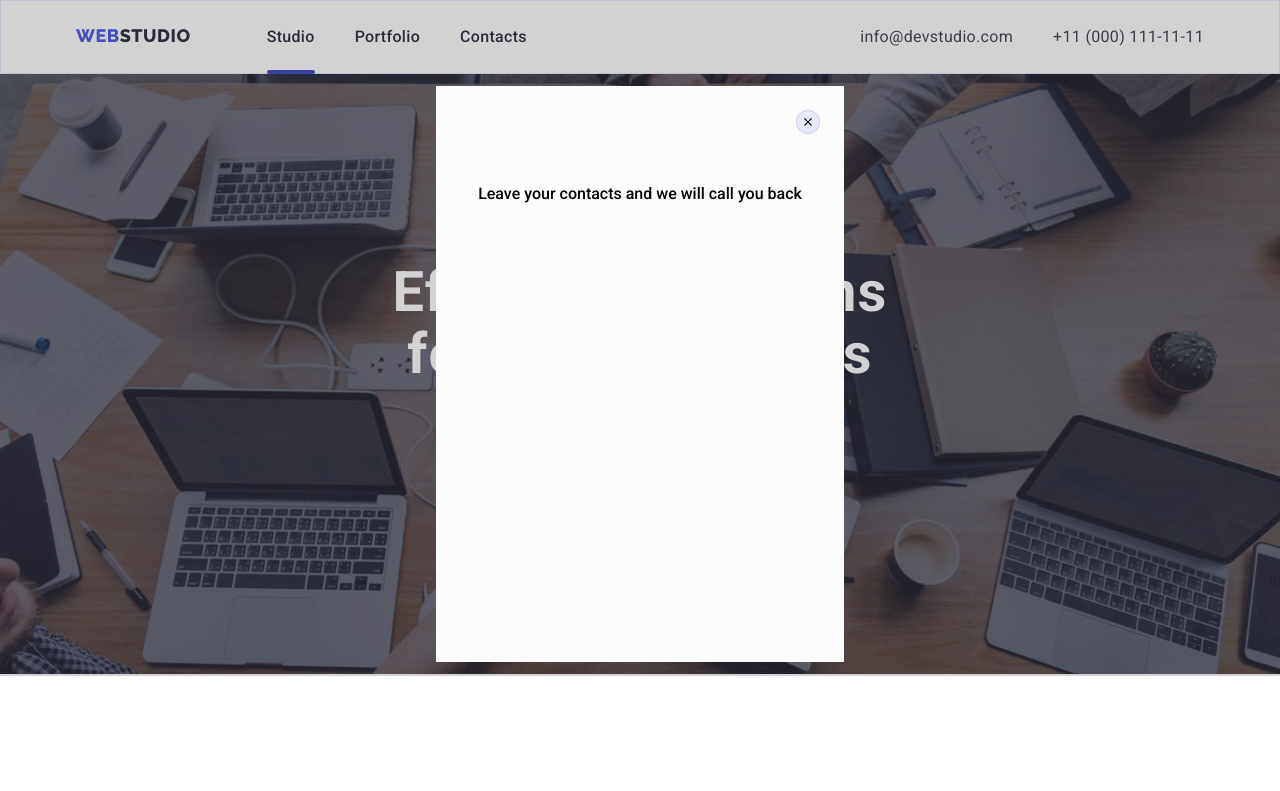
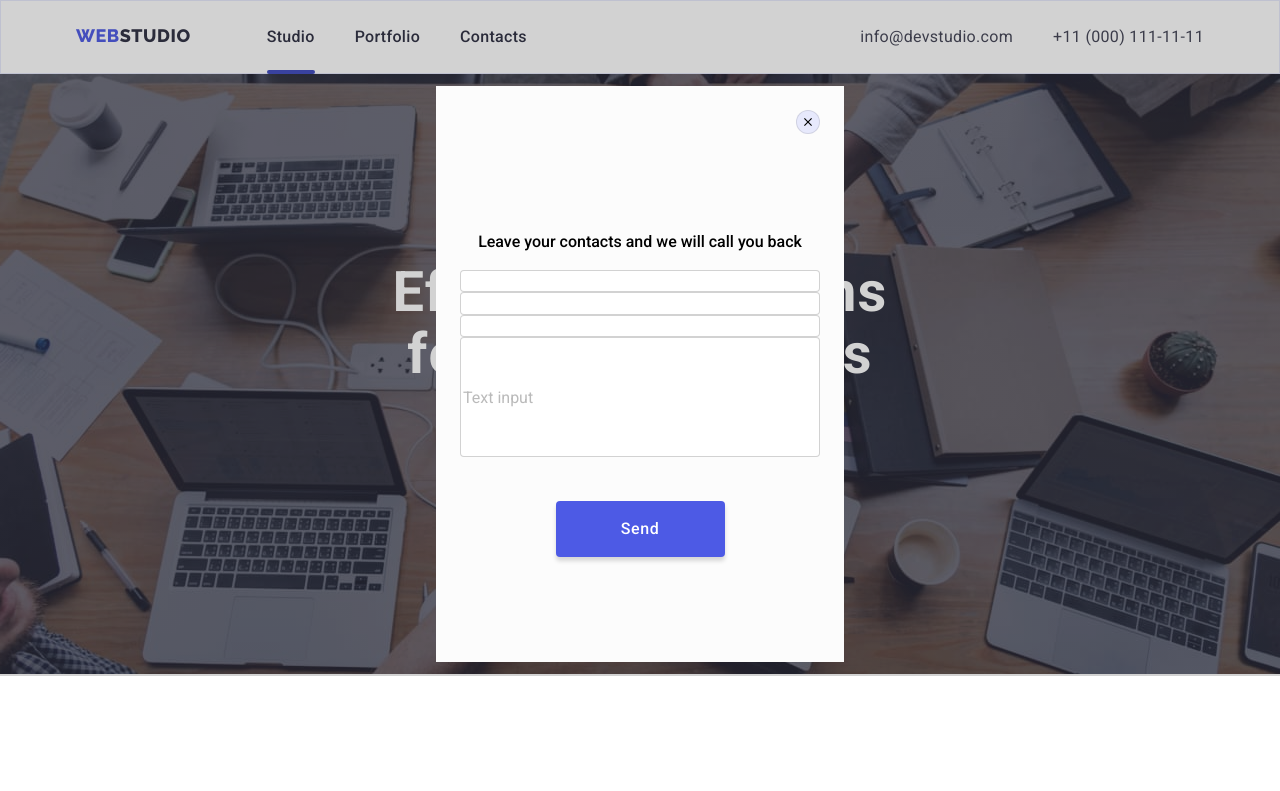
Before and after one commit to Terrenss/goit-markup-hw-06, a plain HTML site: page index.html in a window 1280 px wide. Both pictures are taken after a click on the button "Order Service". Shown: the top 791 px of the page. Drawn offline with nearby package versions, Linux system fonts and the light colour scheme.

Commit message:
modal vork

```diff
--- a/css/styles.css
+++ b/css/styles.css
@@ -288,12 +288,13 @@ body {
   background: #fcfcfc;
   top: 374px;
   left: 50%;
-  padding: 24px;
+  padding: 72px 24px 24px 24px;
   transition: 250ms cubic-bezier(0.4, 0, 0.2, 1);
 }
 
 .modal-button {
   position: absolute;
+  display: flex;
   top: 24px;
   right: 24px;
   width: 24px;
@@ -303,7 +304,6 @@ body {
   border-radius: 50%;
   margin-left: auto;
   transition: 250ms cubic-bezier(0.4, 0, 0.2, 1);
-  display: flex;
   padding: 0;
 }
 
@@ -325,6 +325,70 @@ body {
   line-height: 1.5;
   text-align: center;
   margin-top: 72px;
+  margin-bottom: 16px;
+}
+
+.modal-form {
+  display: flex;
+  flex-direction: column;
+  align-items: center;
+  text-align: center;
+}
+
+.form-input-1 {
+  width: 100%;
+  border: 1px solid rgba(33, 33, 33, 0.2);
+  border-radius: 4px;
+  /* border: 1px solid #4d5ae5; -active */
+}
+
+.form-input-2 {
+  width: 100%;
+  border: 1px solid rgba(33, 33, 33, 0.2);
+  border-radius: 4px;
+}
+
+.form-input-3 {
+  width: 100%;
+  border: 1px solid rgba(33, 33, 33, 0.2);
+  border-radius: 4px;
+}
+
+.form-input-4 {
+  width: 100%;
+  height: 120px;
+  border: 1px solid rgba(33, 33, 33, 0.2);
+  border-radius: 4px;
+  margin-bottom: 20px;
+}
+
+.form-input-4::placeholder {
+  color: rgba(117, 117, 117, 0.5);
+}
+
+.modal-send-button {
+  font-family: "Roboto";
+  font-style: normal;
+  font-weight: 500;
+  font-size: 16px;
+  line-height: 1.5;
+  cursor: pointer;
+  display: inline-block;
+  letter-spacing: 0.04em;
+  color: #ffffff;
+  width: 169px;
+  background: #4d5ae5;
+  box-shadow: 0px 4px 4px rgba(0, 0, 0, 0.15);
+  border-radius: 4px;
+  border: none;
+  padding: 16px 32px;
+  margin-top: 24px;
+  transition: 250ms cubic-bezier(0.4, 0, 0.2, 1);
+}
+
+.modal-send-button:hover,
+.modal-send-button:focus {
+  background: #404bbf;
 }
 
 /* /Hero Section */
--- a/index.html
+++ b/index.html
@@ -81,7 +81,17 @@
               <h3 class="modal-main-title">
                 Leave your contacts and we will call you back
               </h3>
-              <form action=""></form>
+              <form class="modal-form">
+                <input type="text" class="form-input-1" name="name" />
+                <input type="tel" class="form-input-2" name="phone" />
+                <input type="email" class="form-input-3" name="email" />
+                <input
+                  type="text"
+                  class="form-input-4"
+                  placeholder="Text input"
+                />
+                <button type="submit" class="modal-send-button">Send</button>
+              </form>
             </div>
           </div>
         </div>
```
